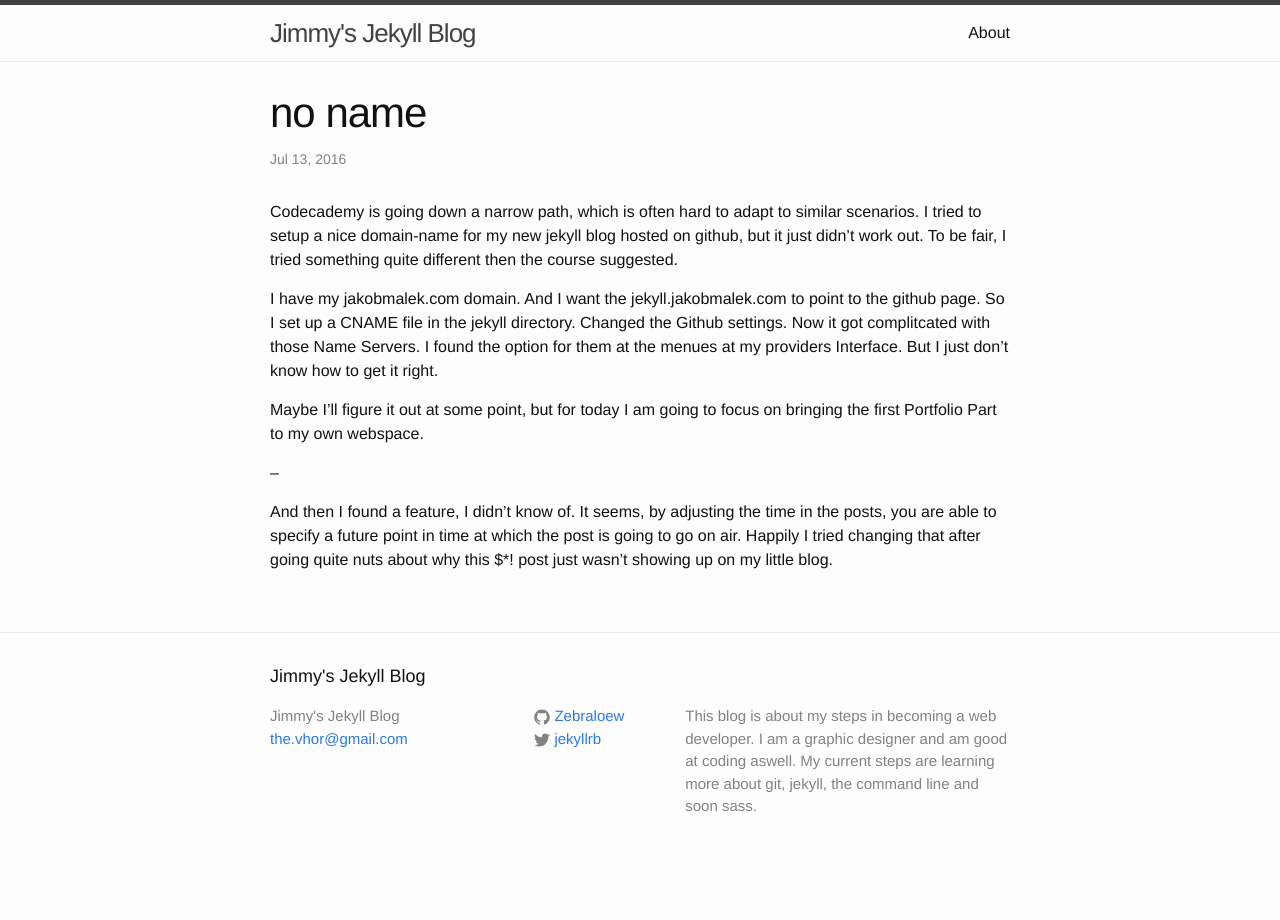
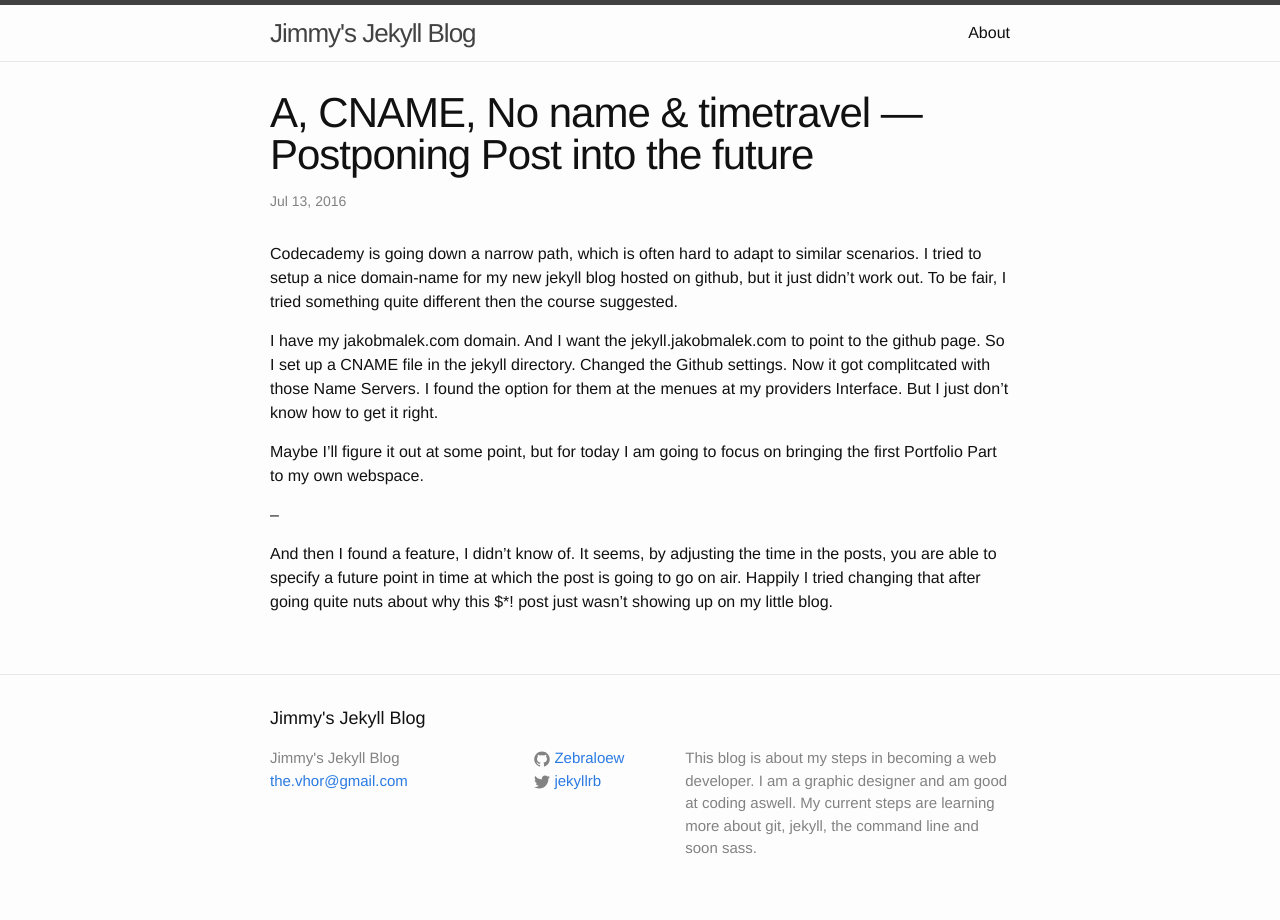
Before and after one commit to Zebraloew/Zebraloew.github.io, a Jekyll site: the page built from _posts/2016-07-13-no-name.markdown, in a window 1280 px wide. Built offline with Jekyll 4.4.1, drawn with Linux system fonts in a browser that asks for light colours.

Commit message:
Update 2016-07-13-no-name.markdown

```diff
--- a/_posts/2016-07-13-no-name.markdown
+++ b/_posts/2016-07-13-no-name.markdown
@@ -1,6 +1,6 @@
 ---
 layout: post
-title:  "no name"
+title:  "A, CNAME, No name & timetravel — Postponing Post into the future"
 date:   2016-07-13 16:22:17 +0200
 categories: jekyll update
 ---
```
